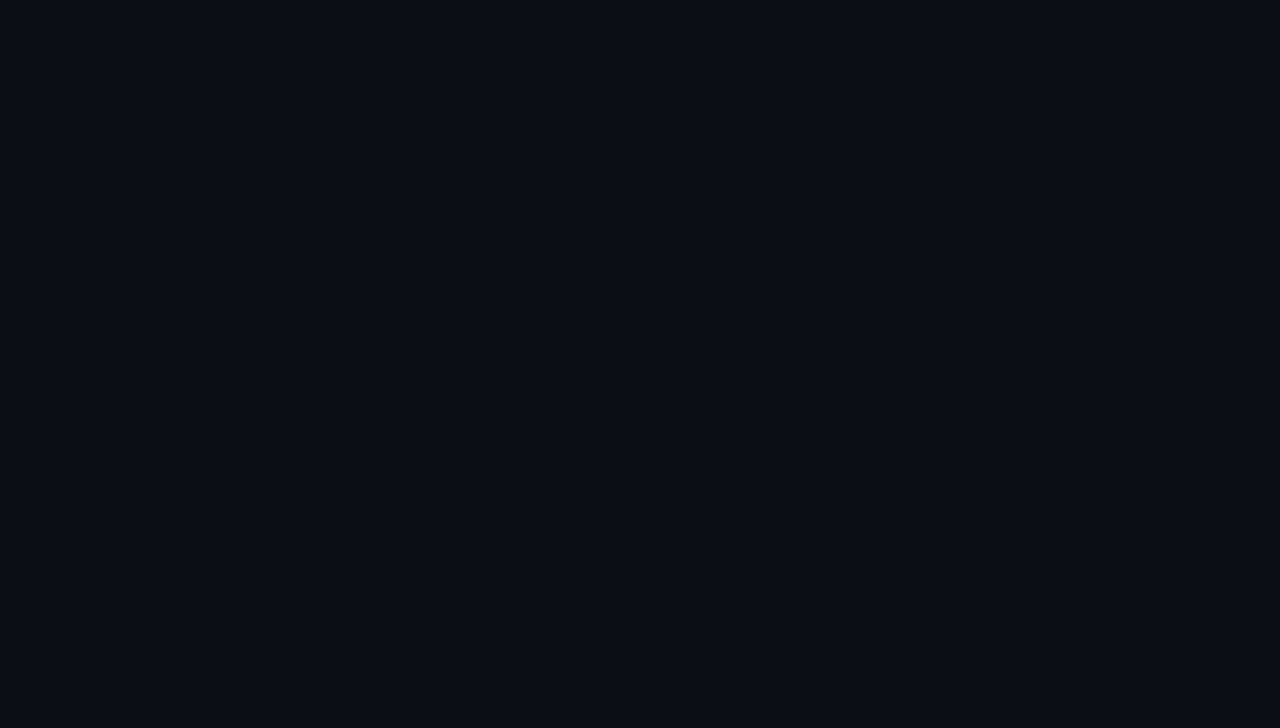
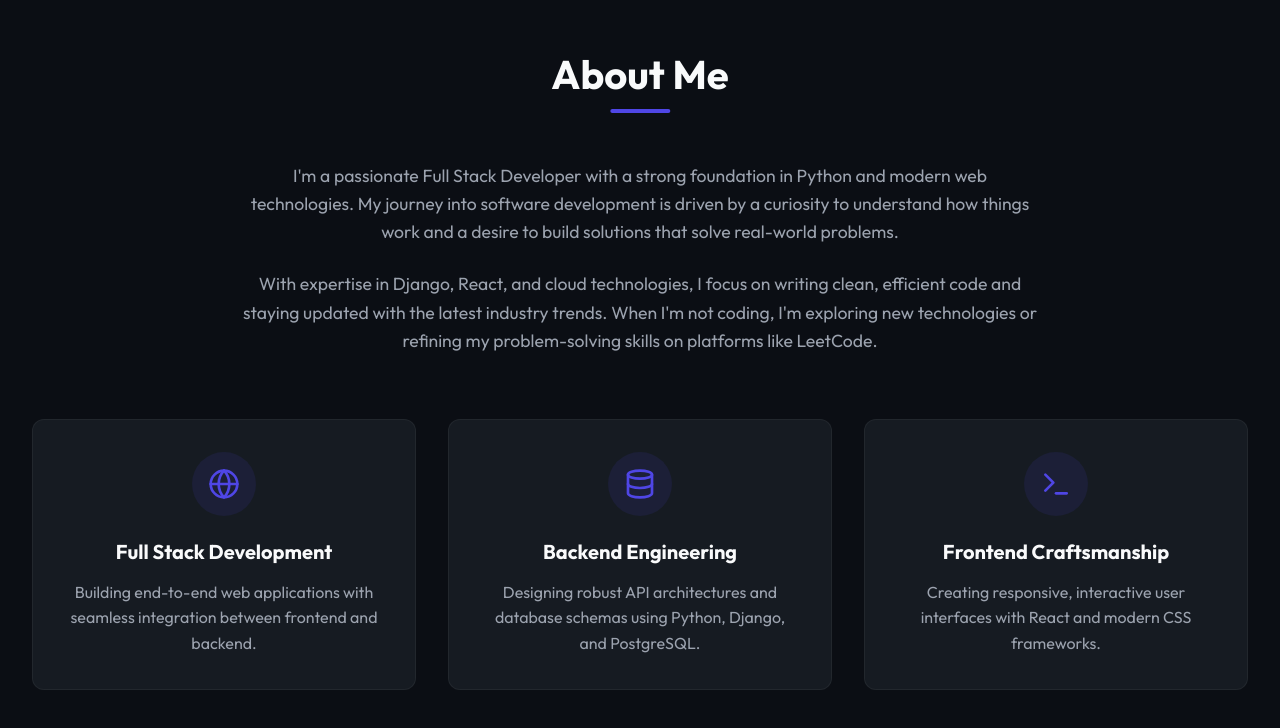
Before and after one commit to muhammed-anees-pp/Portfolio, a React (Vite) app: page / in a window 1280 px wide. Shown: the part 846-1574 px from the top of the page. Before the commit the page ends 800 px from the top, so only its background shows below. Built offline with nearby package versions, Linux system fonts and the light colour scheme.

Commit message:
feat: implement About section with intro content and service cards

```diff
--- a/src/components/About.css
+++ b/src/components/About.css
@@ -0,0 +1,39 @@
+.about-section {
+    background: var(--bg-main);
+}
+
+.about-intro-container {
+    max-width: 800px;
+    margin: 0 auto 4rem;
+    text-align: center;
+    color: var(--text-body);
+    font-size: 1.1rem;
+}
+
+.about-intro-container p {
+    margin-bottom: 1.5rem;
+}
+
+.services-grid {
+    display: grid;
+    grid-template-columns: repeat(auto-fit, minmax(300px, 1fr));
+    gap: 2rem;
+}
+
+.service-card {
+    text-align: center;
+}
+
+.service-icon-wrapper {
+    color: var(--color-primary);
+    margin-bottom: 1.5rem;
+    display: inline-flex;
+    padding: 1rem;
+    background: rgba(79, 70, 229, 0.1);
+    border-radius: 50%;
+}
+
+.service-title {
+    margin-bottom: 1rem;
+    font-size: 1.25rem;
+}
--- a/src/components/About.jsx
+++ b/src/components/About.jsx
@@ -1,11 +1,57 @@
-import React from 'react'
+import React from 'react';
+import { Terminal, Database, Globe } from 'lucide-react';
+import './About.css';
 
-function About() {
-  return (
-    <div>
+const About = () => {
+    const services = [
+        {
+            title: 'Full Stack Development',
+            description: 'Building end-to-end web applications with seamless integration between frontend and backend.',
+            icon: <Globe size={32} />
+        },
+        {
+            title: 'Backend Engineering',
+            description: 'Designing robust API architectures and database schemas using Python, Django, and PostgreSQL.',
+            icon: <Database size={32} />
+        },
+        {
+            title: 'Frontend Craftsmanship',
+            description: 'Creating responsive, interactive user interfaces with React and modern CSS frameworks.',
+            icon: <Terminal size={32} />
+        }
+    ];
 
-    </div>
-  )
-}
+    return (
+        <section id="about" className="section about-section">
+            <div className="container">
+                <h2 className="section-title">About Me</h2>
 
-export default About
+                <div className="about-intro-container">
+                    <p>
+                        I'm a passionate Full Stack Developer with a strong foundation in Python and modern web technologies.
+                        My journey into software development is driven by a curiosity to understand how things work and a desire to build solutions that solve real-world problems.
+                    </p>
+                    <p>
+                        With expertise in Django, React, and cloud technologies, I focus on writing clean, efficient code
+                        and staying updated with the latest industry trends. When I'm not coding, I'm exploring new technologies
+                        or refining my problem-solving skills on platforms like LeetCode.
+                    </p>
+                </div>
+
+                <div className="services-grid">
+                    {services.map((service, index) => (
+                        <div key={index} className="card service-card">
+                            <div className="service-icon-wrapper">
+                                {service.icon}
+                            </div>
+                            <h3 className="service-title">{service.title}</h3>
+                            <p style={{ color: 'var(--text-body)' }}>{service.description}</p>
+                        </div>
+                    ))}
+                </div>
+            </div>
+        </section>
+    );
+};
+
+export default About;
--- a/vite.config.js
+++ b/vite.config.js
@@ -1,7 +1,7 @@
-import { defineConfig } from "vite";
-import react from "@vitejs/plugin-react";
+import { defineConfig } from 'vite'
+import react from '@vitejs/plugin-react'
 
+// https://vite.dev/config/
 export default defineConfig({
-  plugins: [react()],
-  base: "/",
-});
+    plugins: [react()],
+})
```
